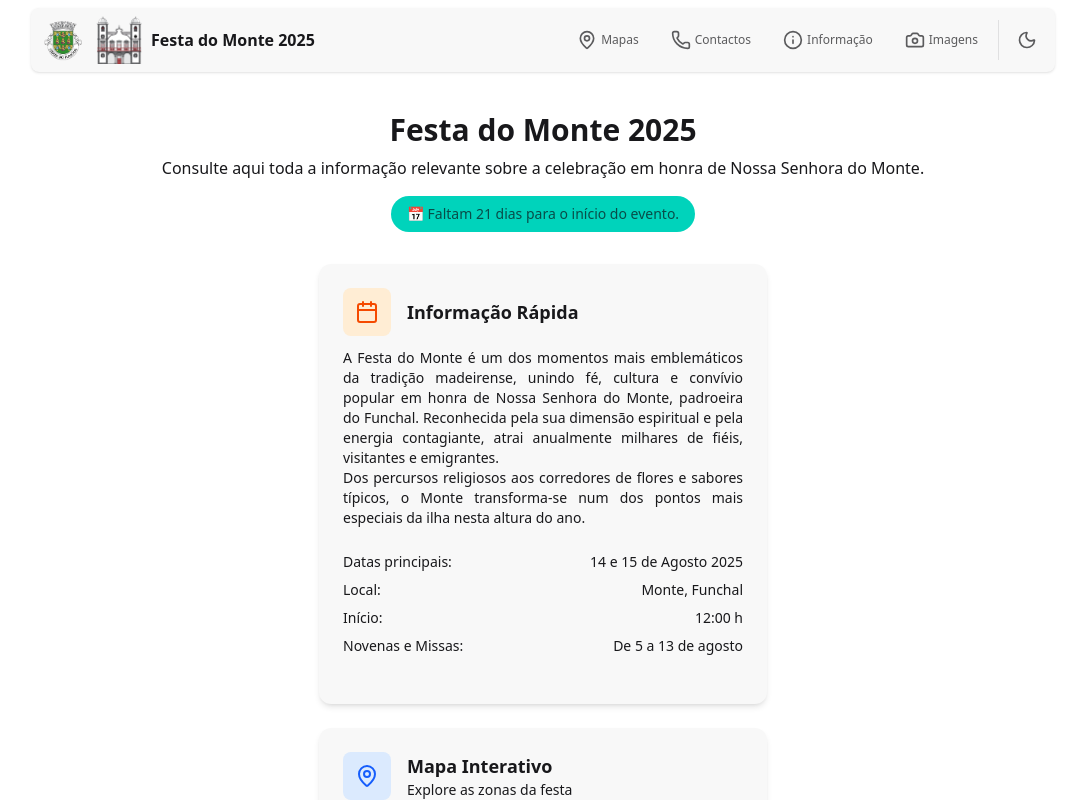
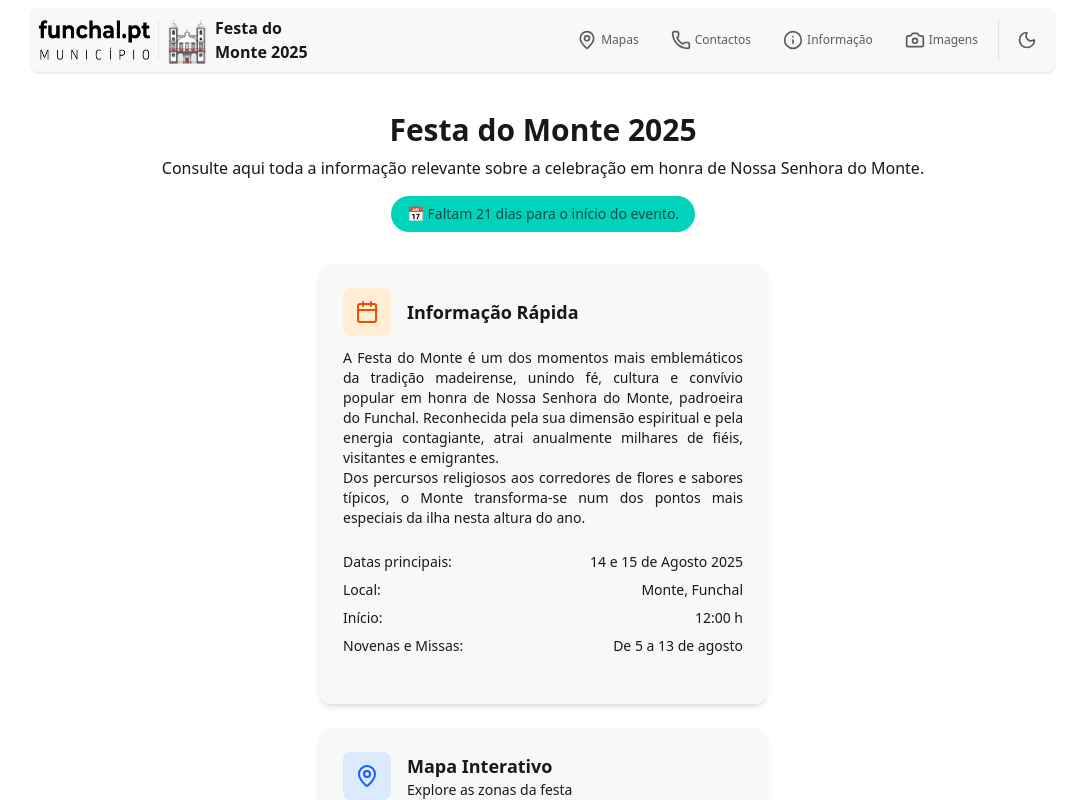
Before and after one commit to the-rfer/iframe-test, a React (Vite) app in the folder vite/: page /app in a window 1280 px wide. Shown: the whole page, without its empty margins (97-1182 px from the left). Built offline with nearby package versions, Linux system fonts and the light colour scheme.

Commit message:
deployment_script

```diff
--- a/vite/src/components/filter.jsx
+++ b/vite/src/components/filter.jsx
@@ -16,7 +16,7 @@ const barracasValues = [
         slug: 'pequenos_balcoes',
     },
     {
-        name: 'Meio motorizado',
+        name: 'Pipocas e algodão doce',
         slug: 'meio_motorizado',
     },
 ];
--- a/vite/src/components/navbar.jsx
+++ b/vite/src/components/navbar.jsx
@@ -1,7 +1,7 @@
 import { NavLink, useLocation } from 'react-router';
 import { Home, MapPin, Phone, Info, Camera } from 'lucide-react';
 import { ModeToggle } from '@/components/theme-toggle';
-import logo from '@/assets/brasao.png';
+import logo from '@/assets/logo.png';
 import icon from '@/assets/icon.png';
 // import logob from '@/assets/text-black.png';
 // import logow from '@/assets/text-white.png';
@@ -21,31 +21,25 @@ export function DesktopNav() {
         <div className='bg-base-200 shadow-sm m-2 mx-auto rounded-lg max-w-full lg:max-w-[80%] navbar'>
             <div className='flex flex-row flex-1 items-center gap-2'>
                 <NavLink to='/app' className='flex items-center gap-2'>
-                    <div className='avatar'>
-                        <div className='mr-2 w-12 h-12'>
-                            <img
-                                src={logo}
-                                alt='icon igreja do monte'
-                                className='object-cover' //
-                            />
-                        </div>
-                        <div className='w-12 h-12'>
-                            <img
-                                src={icon}
-                                alt='icon igreja do monte'
-                                className='object-cover' //
-                            />
-                        </div>
-                        {/* NOTE: utilização do logo completo da paróquia fica uma caquinha */}
-                        {/* <div className='w-40 h-12'>
+                    <div className='pr-2 border-gray-300/50 border-r w-[120px] h-10'>
                         <img
-                            src={logob}
+                            src={logo}
+                            alt='funchal.pt'
+                            className='w-full h-full object-bottom'
+                        />
+                    </div>
+                    <div className='w-10 h-10'>
+                        <img
+                            src={icon}
                             alt='icon igreja do monte'
                             className='object-cover' //
                         />
-                    </div> */}
                     </div>
-                    <p className='font-semibold'>Festa do Monte 2025</p>
+                    <p className='font-semibold'>
+                        Festa do
+                        <br />
+                        Monte 2025
+                    </p>
                 </NavLink>
             </div>
 
--- a/vite/src/data/polygons.js
+++ b/vite/src/data/polygons.js
@@ -844,7 +844,7 @@ export const meio_motorizado = {
                 RefName: null,
             },
             info: {
-                nome: 'Meio motorizado',
+                nome: 'Pipocas e algodão doce',
             },
             styles: {
                 color: '#fc4006',
@@ -877,7 +877,7 @@ export const meio_motorizado = {
                 RefName: null,
             },
             info: {
-                nome: 'Meio motorizado',
+                nome: 'Pipocas e algodão doce',
             },
             styles: {
                 color: '#fc4006',
--- a/vite/src/data/static.js
+++ b/vite/src/data/static.js
@@ -134,7 +134,7 @@ export const fileList = [
 
 export const legenda = [
     {
-        legend: 'Meio motorizado',
+        legend: 'Pipocas e algodão doce',
         slug: 'meio_motorizado',
         tw: 'bg-[#fc4006] w-4 h-3 mr-2 relative',
     },
```
Also changed, not shown: vite/src/assets/logo.png (added), 7 other files (tests, documents, lock files or other folders).
